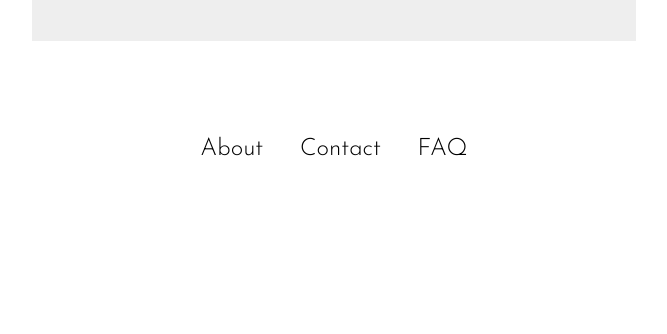
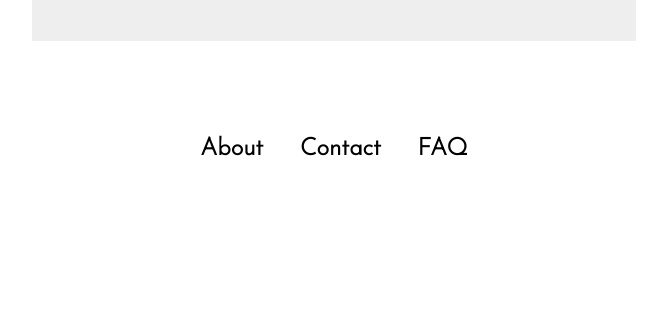
Before and after one commit to james-owen-ryan/gamenet, a Flask app: page / in a window 1280 px wide. Shown: the part 466-800 px from the top of the page, without its empty margins (306-973 px from the left). Run offline with Flask 2, Linux system fonts and the light colour scheme; parts of the project's set-up code (start-up, migrations or seed data) failed here and were passed over; some libraries are stand-ins or nearby versions.

Commit message:
Made minor stylistic changes

```diff
--- a/backend/app/templates/about.html
+++ b/backend/app/templates/about.html
@@ -37,6 +37,7 @@
   .footer {
     font-family: 'Josefin Sans', sans-serif;
     font-size: 24px;
+    font-weight: bold;
   }
   div.footer a:link {
     color: black;
--- a/backend/app/templates/faq.html
+++ b/backend/app/templates/faq.html
@@ -37,6 +37,7 @@
   .footer {
     font-family: 'Josefin Sans', sans-serif;
     font-size: 24px;
+    font-weight: bold;
   }
   div.footer a:link {
     color: black;
--- a/backend/app/templates/index.html
+++ b/backend/app/templates/index.html
@@ -22,6 +22,7 @@
       .footer {
         font-family: 'Josefin Sans', sans-serif;
         font-size: 24px;
+        font-weight: bold;
       }
       a:link {
         color: black;
```
